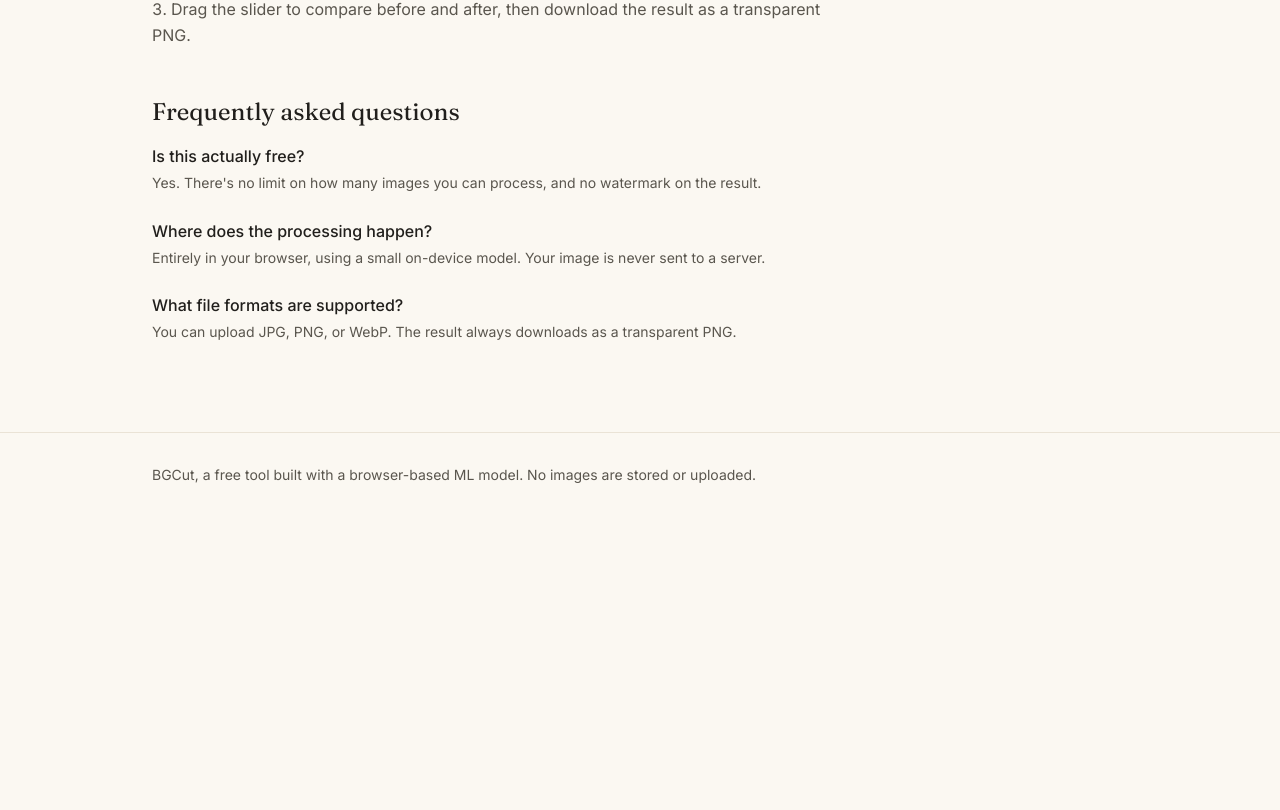
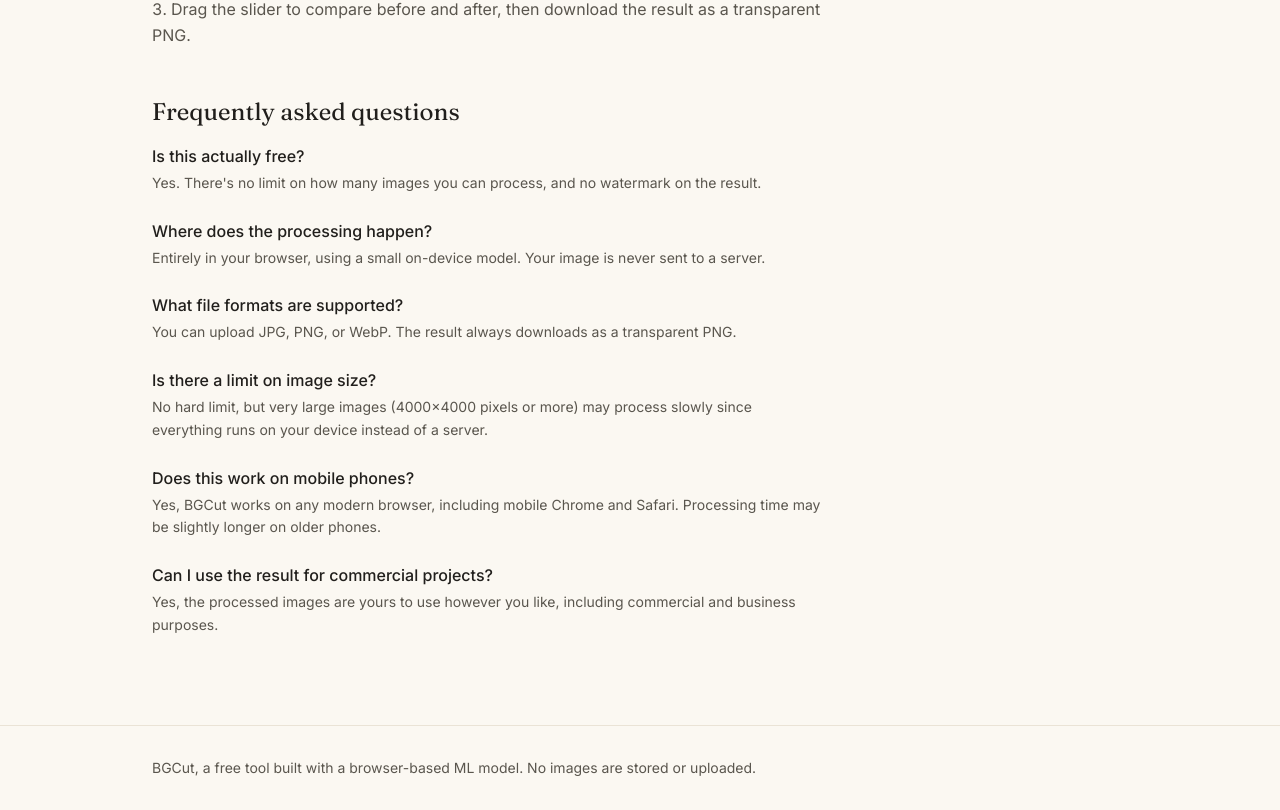
Before and after one commit to Aqib1012/bg-remover, a Next.js app: page / in a window 1280 px wide. Shown: the part 1030-1840 px from the top of the page. Before the commit the page ends 1547 px from the top, so only its background shows below. Built offline with nearby package versions, Linux system fonts and the light colour scheme.

Commit message:
Add FAQs about image formats and usage limits

```diff
--- a/app/page.tsx
+++ b/app/page.tsx
@@ -336,6 +336,18 @@ export default function Home() {
                 q="What file formats are supported?"
                 a="You can upload JPG, PNG, or WebP. The result always downloads as a transparent PNG."
               />
+              <FAQ
+                q="Is there a limit on image size?"
+                a="No hard limit, but very large images (4000x4000 pixels or more) may process slowly since everything runs on your device instead of a server."
+              />
+              <FAQ
+                q="Does this work on mobile phones?"
+                a="Yes, BGCut works on any modern browser, including mobile Chrome and Safari. Processing time may be slightly longer on older phones."
+              />
+              <FAQ
+                q="Can I use the result for commercial projects?"
+                a="Yes, the processed images are yours to use however you like, including commercial and business purposes."
+              />
             </div>
           </div>
         </section>
```
